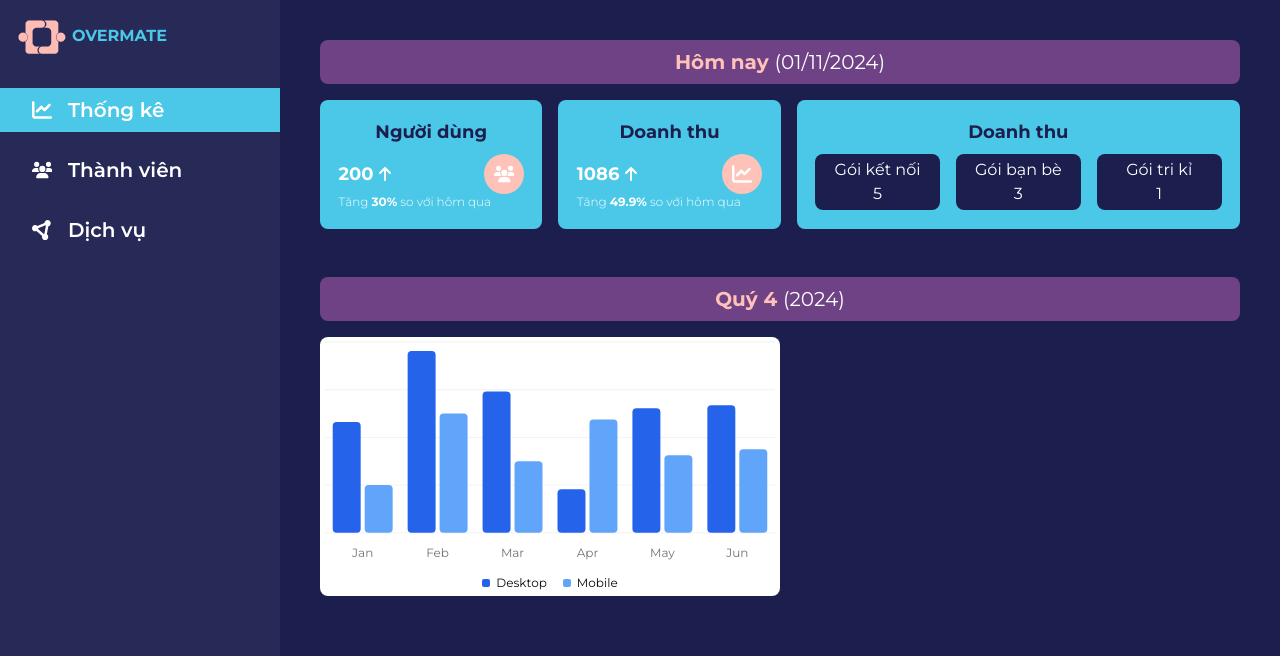
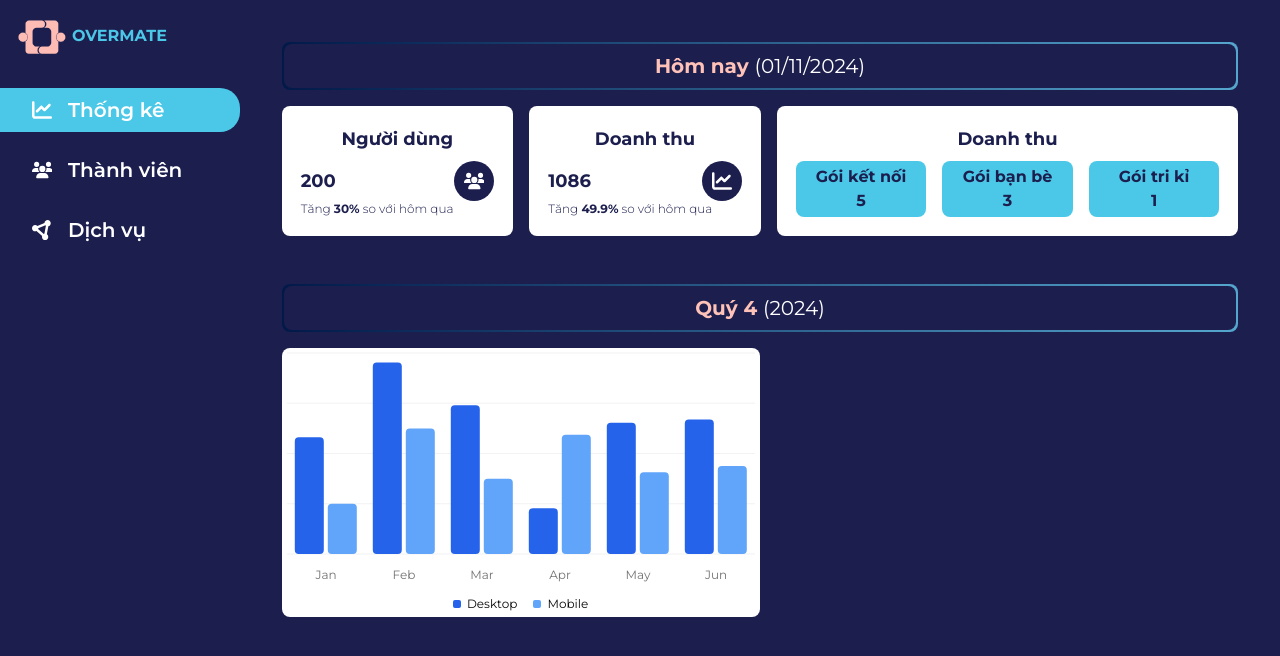
Before and after one commit to Dtheng03/Overmate_FE, a React (Vite) app: page /dashboard in a window 1280 px wide. Shown: the top 656 px of the page. Built offline with nearby package versions, Linux system fonts and the light colour scheme.

Commit message:
cai dat query axios

```diff
--- a/package.json
+++ b/package.json
@@ -17,6 +17,8 @@
     "@radix-ui/react-slot": "^1.1.0",
     "@radix-ui/react-tabs": "^1.1.0",
     "@reduxjs/toolkit": "^2.2.7",
+    "@tanstack/react-query": "^5.56.2",
+    "axios": "^1.7.7",
     "class-variance-authority": "^0.7.0",
     "clsx": "^2.1.1",
     "lucide-react": "^0.439.0",
@@ -26,7 +28,6 @@
     "react-redux": "^9.1.2",
     "react-router-dom": "^6.26.1",
     "recharts": "^2.12.7",
-    "sass": "^1.78.0",
     "tailwind-merge": "^2.5.2",
     "tailwindcss-animate": "^1.0.7",
     "yup": "^1.4.0"
--- a/src/components/layouts/Sidebar.tsx
+++ b/src/components/layouts/Sidebar.tsx
@@ -2,13 +2,13 @@ import { Link, useLocation } from "react-router-dom";
 import { Services, Stats, Users } from "../icons/dashboard";
 
 const menuItem: string = "mt-4 pl-8 py-2 flex items-center gap-x-4 text-xl font-semibold text-white";
-const isSelected: string = "bg-color2";
+const isSelected: string = "bg-color2 rounded-r-[20px]";
 
 function Sidebar() {
     const pathname = useLocation().pathname;
 
     return (
-        <div className="w-[280px] min-h-screen bg-color1/95">
+        <div className="w-[240px] min-h-screen bg-color1">
             <div className="pl-4 py-4 text-color2 font-bold flex items-center gap-x-[4px]">
                 <img className="h-[40px] w-[52px]" src="/About1.png" alt="Logo" />
                 OVERMATE
--- a/src/main.tsx
+++ b/src/main.tsx
@@ -1,15 +1,21 @@
+import './index.css'
+import { store } from './store/';
 import { StrictMode } from 'react'
+import { Provider } from 'react-redux';
+import router from './routes/routes.tsx';
 import { createRoot } from 'react-dom/client'
-import './index.css'
 import { RouterProvider } from "react-router-dom";
-import router from './routes/routes.tsx';
-import { store } from './store/';
-import { Provider } from 'react-redux';
+import { QueryClient, QueryClientProvider } from '@tanstack/react-query';
+
+// Khởi tạo QueryClient
+const queryClient = new QueryClient();
 
 createRoot(document.getElementById('root')!).render(
   <StrictMode>
-    <Provider store={store}>
-      <RouterProvider router={router} />
-    </Provider>
+    <QueryClientProvider client={queryClient}>
+      <Provider store={store}>
+        <RouterProvider router={router} />
+      </Provider>
+    </QueryClientProvider>
   </StrictMode>,
 )
--- a/src/pages/dashboard-stats.tsx
+++ b/src/pages/dashboard-stats.tsx
@@ -28,57 +28,61 @@ const chartData = [
 function DashboardStats() {
     return (
         <section className="min-h-screen p-[4%] bg-color1">
-            <h2 className="py-2 rounded-lg bg-color3 text-color4 text-center text-xl font-bold">
-                Hôm nay <span className="text-white font-normal">(01/11/2024)</span>
-            </h2>
+            <div className="basis-[30%] p-0.5 rounded-lg bg-gradient-to-r from-[#011949] to-[#55A6CE]">
+                <h2 className="py-2 rounded-lg bg-color1 text-color4 text-center text-xl font-bold">
+                    Hôm nay <span className="text-white font-normal">(01/11/2024)</span>
+                </h2>
+            </div>
             <div className="mt-4 flex gap-x-4">
-                <div className="basis-1/4 p-[2%] bg-color2 rounded-lg">
+                <div className="basis-1/4 p-[2%] bg-white rounded-lg">
                     <h3 className="text-color1 text-lg font-bold text-center">Người dùng</h3>
-                    <div className="mt-2 flex justify-between text-white">
+                    <div className="mt-2 flex justify-between text-color1">
                         <div className="flex items-center gap-x-[4px] text-lg font-bold">
                             200
                             <Up fill="white" height={16} width={16} />
                         </div>
-                        <div className="w-[40px] h-[40px] flex items-center justify-center rounded-[50%] bg-color4">
+                        <div className="w-[40px] h-[40px] flex items-center justify-center rounded-[50%] bg-color1">
                             <Users fill="white" height={20} width={20} />
                         </div>
                     </div>
-                    <p className="text-xs text-white font-light">Tăng <span className="font-bold">30%</span> so với hôm qua </p>
+                    <p className="text-xs text-color1 font-light">Tăng <span className="font-bold">30%</span> so với hôm qua </p>
                 </div>
-                <div className="basis-1/4 p-[2%] bg-color2 rounded-lg">
+                <div className="basis-1/4 p-[2%] bg-white rounded-lg">
                     <h3 className="text-color1 text-lg font-bold text-center">Doanh thu</h3>
-                    <div className="mt-2 flex justify-between text-white">
+                    <div className="mt-2 flex justify-between text-color1">
                         <div className="flex items-center gap-x-[4px] text-lg font-bold">
                             1086
                             <Up fill="white" height={16} width={16} />
                         </div>
-                        <div className="w-[40px] h-[40px] flex items-center justify-center rounded-[50%] bg-color4">
+                        <div className="w-[40px] h-[40px] flex items-center justify-center rounded-[50%] bg-color1">
                             <Stats fill="white" height={20} width={20} />
                         </div>
                     </div>
-                    <p className="text-xs text-white font-light">Tăng <span className="font-bold">49.9%</span> so với hôm qua </p>
+                    <p className="text-xs text-color1 font-light">Tăng <span className="font-bold">49.9%</span> so với hôm qua </p>
                 </div>
-                <div className="basis-1/2 p-[2%] bg-color2 rounded-lg">
+                <div className="basis-1/2 p-[2%] bg-white rounded-lg">
                     <h3 className="text-color1 text-lg font-bold text-center">Doanh thu</h3>
-                    <div className="mt-2 flex gap-x-4 text-white">
-                        <div className="basis-1/3 p-1 bg-color1 rounded-lg">
+                    <div className="mt-2 flex gap-x-4 text-color1 font-bold">
+                        <div className="basis-1/3 p-1 bg-color2 rounded-lg">
                             <h4 className="text-center">Gói kết nối</h4>
                             <p className="text-center">5</p>
                         </div>
-                        <div className="basis-1/3 p-1 bg-color1 rounded-lg">
+                        <div className="basis-1/3 p-1 bg-color2 rounded-lg">
                             <h4 className="text-center">Gói bạn bè </h4>
                             <p className="text-center">3</p>
                         </div>
-                        <div className="basis-1/3 p-1 bg-color1 rounded-lg">
+                        <div className="basis-1/3 p-1 bg-color2 rounded-lg">
                             <h4 className="text-center">Gói tri kỉ</h4>
                             <p className="text-center">1</p>
                         </div>
                     </div>
                 </div>
             </div>
-            <h2 className="mt-12 py-2 rounded-lg bg-color3 text-color4 text-center text-xl font-bold">
-                Quý 4 <span className="text-white font-normal">(2024)</span>
-            </h2>
+            <div className="mt-12 basis-[30%] p-0.5 rounded-lg bg-gradient-to-r from-[#011949] to-[#55A6CE]">
+                <h2 className="py-2 rounded-lg bg-color1 text-color4 text-center text-xl font-bold">
+                    Quý 4 <span className="text-white font-normal">(2024)</span>
+                </h2>
+            </div>
             <div className="mt-4 flex">
                 <ChartContainer config={chartConfig} className="basis-1/2 min-h-[200px] bg-white rounded-lg">
                     <BarChart accessibilityLayer data={chartData}>
```
Also changed, not shown: 1 other file (tests, documents, lock files or other folders).
